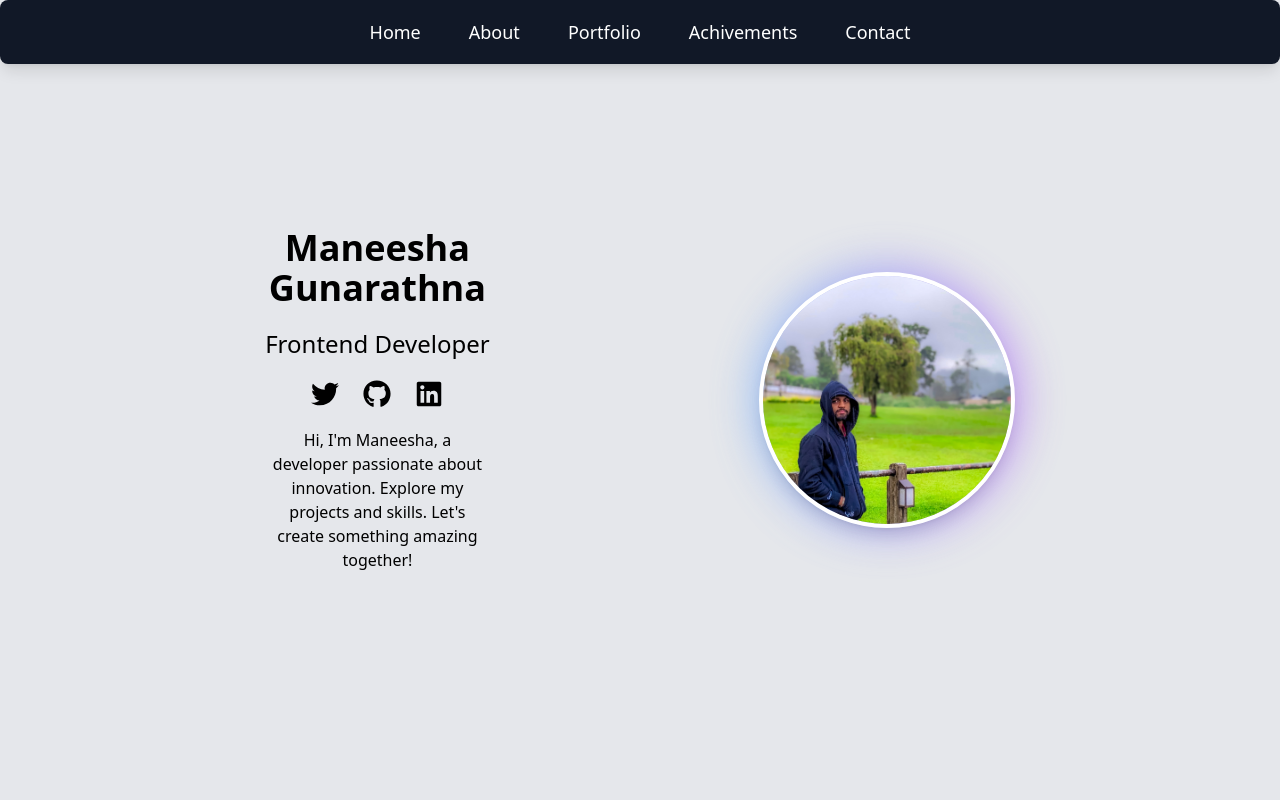
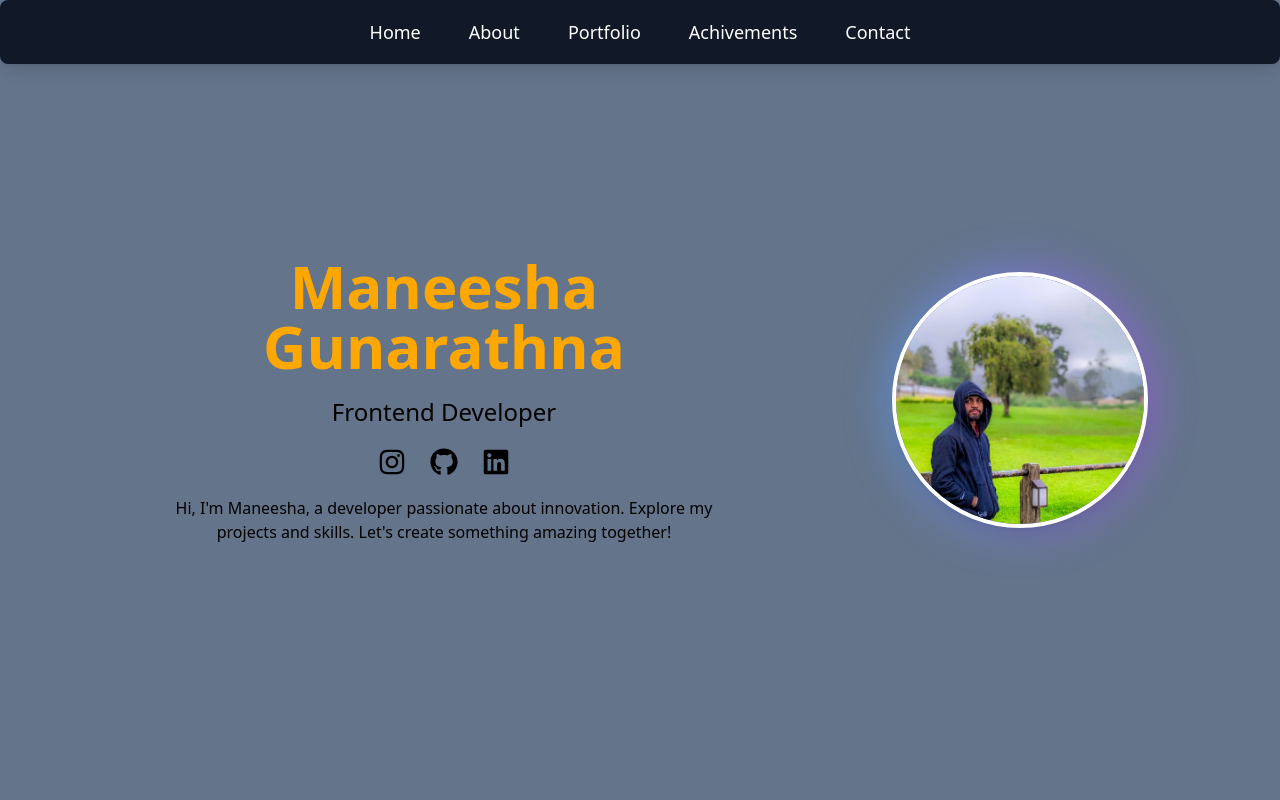
Before and after one commit to maneeshaYasinth/Maneesha-Gunarathna, a React (Vite) app: page / in a window 1280 px wide. Shown: the top 800 px of the page. Built offline with nearby package versions, Linux system fonts and the light colour scheme.

Commit message:
added styles to the home page

```diff
--- a/src/components/home.jsx
+++ b/src/components/home.jsx
@@ -1,10 +1,10 @@
 import React from 'react';
 import homeimg from '../assets/ne1.jpg';
-import { FaTwitter, FaGithub, FaLinkedin } from 'react-icons/fa';
+import { FaInstagram, FaGithub, FaLinkedin } from 'react-icons/fa';
 
 function Home() {
   return (
-    <section id="home" className="flex flex-col justify-center gap-5 text-center h-screen min-h-[500px] md:flex-row-reverse md:items-center md:justify-evenly p-4 bg-gray-200">
+    <section id="home" className="flex flex-col justify-center gap-5 text-center h-screen min-h-[500px] md:flex-row-reverse md:items-center md:justify-evenly p-4 bg-slate-500">
       <div className="relative w-full md:w-auto flex justify-center">
         <div className="relative w-64 h-64">
           {/* Animated Blob */}
@@ -17,25 +17,25 @@ function Home() {
           />
         </div>
       </div>
-      <div className="flex flex-col gap-5 w-full md:w-auto">
-        <h1 className="text-4xl font-bold">
+      <div className="flex flex-col gap-5 w-full md:w-1/2">
+        <h1 className="text-6xl text-customOrange font-bold">
           Maneesha
           <br />
           Gunarathna
         </h1>
         <h2 className="text-2xl">Frontend Developer</h2>
         <span className="flex justify-center gap-6">
-          <a href="https://twitter.com/" target="_blank" rel="noopener noreferrer">
-            <FaTwitter className="w-7 h-7" />
+          <a href="https://www.instagram.com/maneesha_yasinth/" target="_blank" rel="noopener noreferrer">
+            <FaInstagram className="w-7 h-7" />
           </a>
-          <a href="https://github.com/" target="_blank" rel="noopener noreferrer">
+          <a href="https://github.com/maneeshaYasinth" target="_blank" rel="noopener noreferrer">
             <FaGithub className="w-7 h-7" />
           </a>
-          <a href="https://linkedin.com/" target="_blank" rel="noopener noreferrer">
+          <a href="https://www.linkedin.com/in/maneesha-yasinth/" target="_blank" rel="noopener noreferrer">
             <FaLinkedin className="w-7 h-7" />
           </a>
         </span>
-        <p className="max-w-[24ch] mx-auto">
+        <p className="max-w-prose mx-auto">
           Hi, I'm Maneesha, a developer passionate about innovation. Explore my projects and skills. Let's create something amazing together!
         </p>
       </div>
--- a/tailwind.config.js
+++ b/tailwind.config.js
@@ -7,7 +7,7 @@ export default {
   theme: {
     extend: {
       colors: {
-        customOrange: '#fd7014',
+        customOrange: '#FDA700',
       },
       keyframes: {
         blob: {
```
